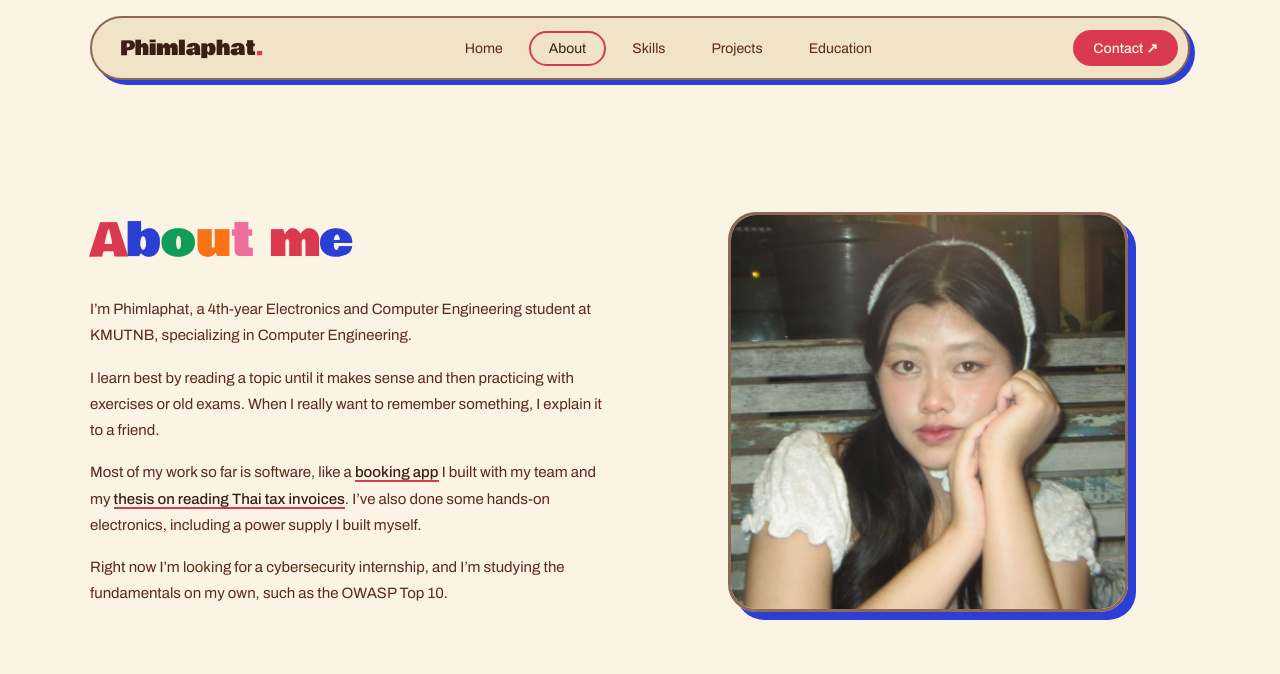
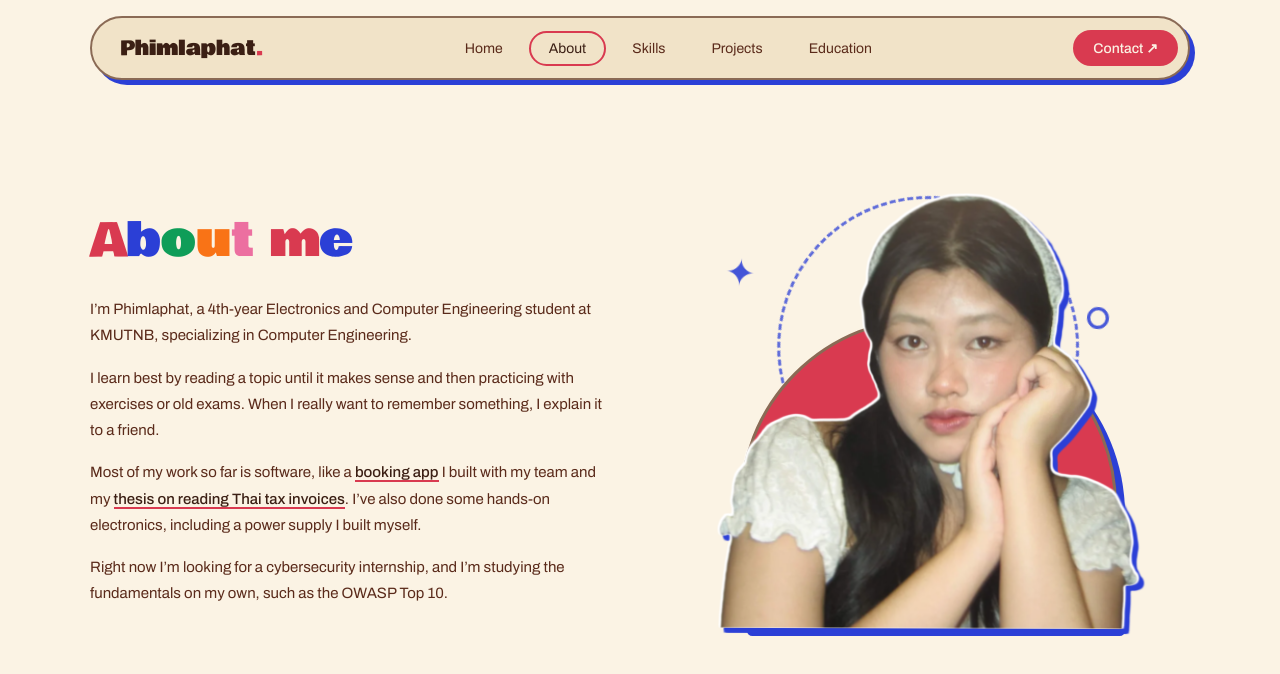
Before and after one commit to s6603051634011/portfolio, a React (Vite) app: page /#/about in a window 1280 px wide. Shown: the top 674 px of the page. Built offline with nearby package versions, Linux system fonts and the light colour scheme; a web font is replaced by a local one.

Commit message:
add animation to picture

```diff
--- /dev/null
+++ b/src/components/PortraitCutout.tsx
@@ -0,0 +1,83 @@
+import { useEffect, useRef, useState, type CSSProperties } from 'react'
+import '../portrait.css'
+
+// ภาพตัดพื้นหลังที่ขยับตามเมาส์ มีหายใจเบาๆ และกดแล้วมีประกายพุ่งออก
+export default function PortraitCutout() {
+  const root = useRef<HTMLButtonElement>(null)
+  const [burst, setBurst] = useState(0)
+  const [pop, setPop] = useState(false)
+  const timer = useRef<number | undefined>(undefined)
+
+  // พารัลแลกซ์: เขียนค่า --mx/--my (-1 ถึง 1) ลงที่ element ตรงๆ ไม่ผ่าน state
+  useEffect(() => {
+    const el = root.current
+    if (!el) return
+    if (window.matchMedia('(prefers-reduced-motion: reduce)').matches) return
+
+    let tx = 0, ty = 0, cx = 0, cy = 0, raf = 0
+    const loop = () => {
+      cx += (tx - cx) * 0.08
+      cy += (ty - cy) * 0.08
+      el.style.setProperty('--mx', cx.toFixed(3))
+      el.style.setProperty('--my', cy.toFixed(3))
+      raf = Math.abs(tx - cx) > 0.002 || Math.abs(ty - cy) > 0.002 ? requestAnimationFrame(loop) : 0
+    }
+    const onMove = (e: PointerEvent) => {
+      const r = el.getBoundingClientRect()
+      const nx = (e.clientX - (r.left + r.width / 2)) / (innerWidth / 2)
+      const ny = (e.clientY - (r.top + r.height / 2)) / (innerHeight / 2)
+      tx = Math.max(-1, Math.min(1, nx))
+      ty = Math.max(-1, Math.min(1, ny))
+      if (!raf) raf = requestAnimationFrame(loop)
+    }
+    window.addEventListener('pointermove', onMove, { passive: true })
+    return () => {
+      window.removeEventListener('pointermove', onMove)
+      cancelAnimationFrame(raf)
+    }
+  }, [])
+
+  useEffect(() => () => window.clearTimeout(timer.current), [])
+
+  const poke = () => {
+    setBurst((b) => b + 1)
+    setPop(true)
+    window.clearTimeout(timer.current)
+    timer.current = window.setTimeout(() => setPop(false), 700)
+  }
+
+  const dec = (d: number, x: string, y: string) => ({ '--d': d, '--x': x, '--y': y }) as CSSProperties
+
+  return (
+    <button
+      ref={root}
+      type="button"
+      className={`pt ${pop ? 'pt-pop' : ''}`}
+      onClick={poke}
+      aria-label="Portrait of Phimlaphat (press for sparkles)"
+    >
+      <span className="pt-ring" aria-hidden="true" />
+      <span className="pt-arch" aria-hidden="true" />
+      <span className="pt-dec pt-star" style={dec(26, '2%', '14%')} aria-hidden="true">✦</span>
+      <span className="pt-dec pt-dot" style={dec(-20, '88%', '26%')} aria-hidden="true" />
+      <span className="pt-dec pt-plus" style={dec(16, '91%', '68%')} aria-hidden="true">+</span>
+      <span className="pt-dec pt-star small" style={dec(-14, '6%', '62%')} aria-hidden="true">✦</span>
+
+      <span className="pt-fig">
+        <img className="pt-img" src="/about/portrait-cutout.webp" alt="" />
+      </span>
+
+      {burst > 0 &&
+        Array.from({ length: 8 }, (_, i) => (
+          <span
+            key={`${burst}-${i}`}
+            className="pt-spark"
+            style={{ '--a': `${i * 45}deg` } as CSSProperties}
+            aria-hidden="true"
+          >
+            ✦
+          </span>
+        ))}
+    </button>
+  )
+}
--- a/src/pages/About.tsx
+++ b/src/pages/About.tsx
@@ -1,6 +1,6 @@
 import AnimatedLetters from '../components/AnimatedLetters'
 import HoverPreview from '../components/HoverPreview'
-import '../about.css'
+import PortraitCutout from '../components/PortraitCutout'
 
 export default function About() {
   return (
@@ -46,9 +46,7 @@ export default function About() {
         </p>
       </div>
 
-      <figure className="about-photo">
-        <img src="/about/portrait.jpg" alt="Portrait of Phimlaphat" />
-      </figure>
+      <PortraitCutout />
     </section>
   )
 }
--- /dev/null
+++ b/src/portrait.css
@@ -0,0 +1,76 @@
+/* ภาพตัดพื้นหลังหน้า About (ใช้ translate / rotate / scale แยกจาก transform เพื่อไม่ให้แอนิเมชันชนกัน) */
+.pt {
+  --mx: 0; --my: 0;
+  position: relative; display: block; justify-self: center; width: min(420px, 100%);
+  aspect-ratio: 876 / 900; padding: 0; border: 0; background: none; cursor: pointer;
+  -webkit-tap-highlight-color: transparent;
+  animation: pt-in .9s cubic-bezier(.3, 1.4, .5, 1) both;
+}
+.pt:focus-visible { outline: 3px dashed var(--accent); outline-offset: 8px; border-radius: 28px; }
+
+/* ฉากหลังทรงโค้ง ตัวคนโผล่พ้นขอบบน */
+.pt-arch {
+  position: absolute; left: 5%; right: 5%; bottom: 0; height: 72%;
+  background: var(--accent); border: 3px solid var(--line);
+  border-radius: 999px 999px 28px 28px; box-shadow: 8px 8px 0 var(--accent-shadow);
+  translate: calc(var(--mx) * -12px) calc(var(--my) * -6px);
+}
+.pt-ring {
+  position: absolute; left: 14%; right: 14%; top: 0; aspect-ratio: 1;
+  border: 3px dashed var(--accent-shadow); border-radius: 50%; opacity: .75;
+  animation: pt-spin 40s linear infinite;
+}
+
+/* ตัวคน: ฐานติดขอบล่างของโค้ง จึงหายใจโดยขยายจากฐาน ไม่ลอยขึ้นลง */
+.pt-fig {
+  position: absolute; left: 0; right: 0; bottom: 0; transform-origin: 50% 100%;
+  animation: pt-breathe 5s ease-in-out infinite;
+}
+.pt-img {
+  display: block; width: 100%; transform-origin: 50% 100%; will-change: transform;
+  translate: calc(var(--mx) * 9px) 0; rotate: calc(var(--mx) * 1.6deg);
+  filter: drop-shadow(2px 0 0 #fff) drop-shadow(-2px 0 0 #fff) drop-shadow(0 -2px 0 #fff)
+          drop-shadow(5px 5px 0 var(--accent-shadow));
+  transition: scale .3s cubic-bezier(.3, 1.6, .5, 1);
+}
+.pt:hover .pt-img { scale: 1.03; }
+
+/* ของตกแต่งลอยคนละระยะ (--d = ระยะพารัลแลกซ์) */
+.pt-dec {
+  position: absolute; left: var(--x); top: var(--y); line-height: 1; pointer-events: none;
+  translate: calc(var(--mx) * var(--d) * 1px) calc(var(--my) * var(--d) * 1px);
+  animation: pt-twinkle 3.4s ease-in-out infinite;
+}
+.pt-star { font-size: 34px; color: var(--accent-shadow); }
+.pt-star.small { font-size: 22px; color: var(--accent); animation-delay: -1.2s; }
+.pt-dot { width: 20px; height: 20px; border: 3px solid var(--accent-shadow); border-radius: 50%; animation-delay: -2s; }
+.pt-plus { font: 700 32px var(--font-display); color: var(--text); animation-delay: -.8s; }
+
+/* กดแล้วตัวเด้ง และมีประกายพุ่งออก */
+.pt-pop .pt-fig { animation: pt-bounce .6s cubic-bezier(.3, 1.6, .5, 1); }
+.pt-spark {
+  position: absolute; left: 50%; top: 46%; font-size: 22px; line-height: 1; color: var(--accent); pointer-events: none;
+  animation: pt-spark .75s ease-out forwards;
+}
+.pt-spark:nth-child(even) { color: var(--accent-shadow); }
+
+@keyframes pt-in { from { opacity: 0; transform: translateY(60px) scale(.94); } to { opacity: 1; transform: none; } }
+@keyframes pt-breathe { 50% { transform: scale(1.012, 1.02) rotate(.6deg); } }
+@keyframes pt-spin { to { transform: rotate(360deg); } }
+@keyframes pt-twinkle { 50% { transform: scale(1.25) rotate(18deg); opacity: .65; } }
+@keyframes pt-bounce {
+  0% { transform: scale(1, 1); } 30% { transform: scale(.96, 1.06); }
+  60% { transform: scale(1.03, .97); } 100% { transform: scale(1, 1); }
+}
+@keyframes pt-spark {
+  from { transform: rotate(var(--a)) translateY(0) scale(.4); opacity: 1; }
+  to { transform: rotate(var(--a)) translateY(-190px) scale(1.1); opacity: 0; }
+}
+
+@media (max-width: 820px) {
+  .pt { width: min(340px, 100%); margin-top: 8px; }
+}
+@media (prefers-reduced-motion: reduce) {
+  .pt, .pt-fig, .pt-ring, .pt-dec { animation: none; }
+  .pt-img { transition: none; }
+}
```
Also changed, not shown: public/about/portrait-cutout.webp (added).
